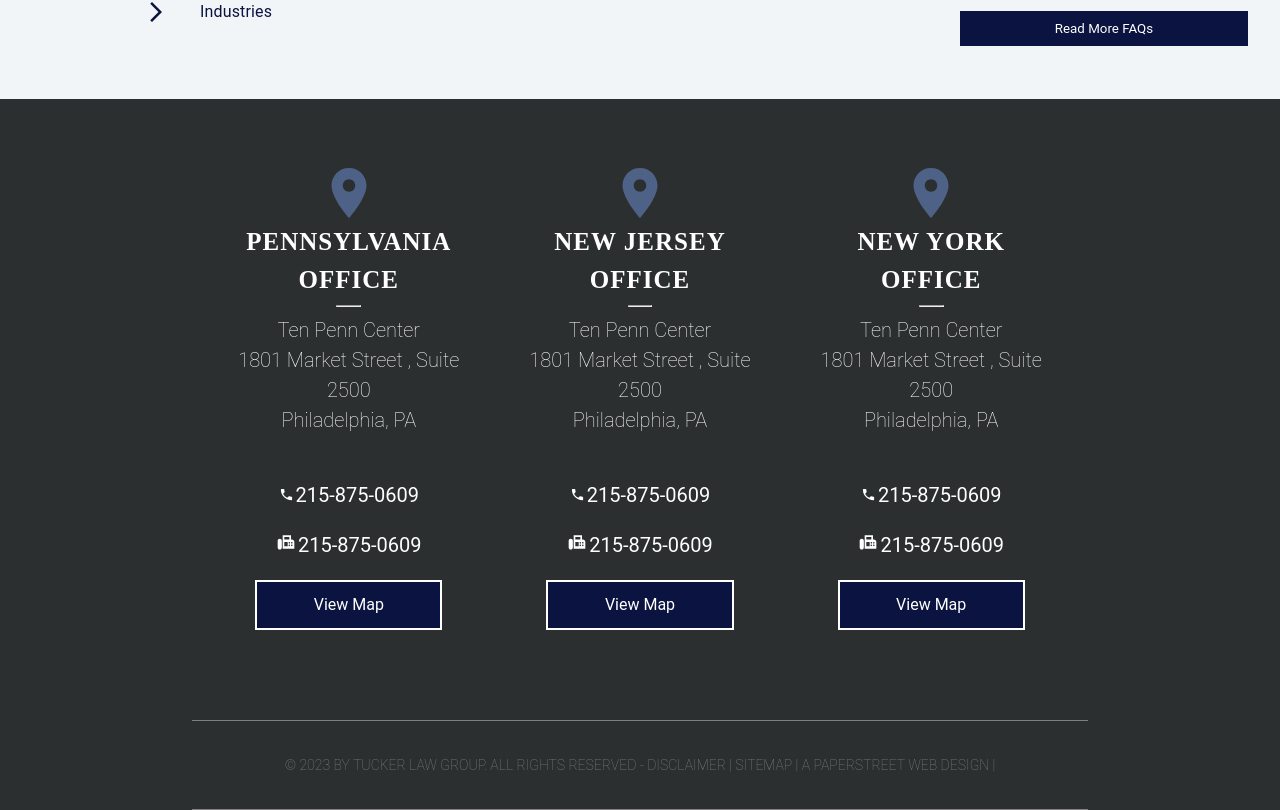
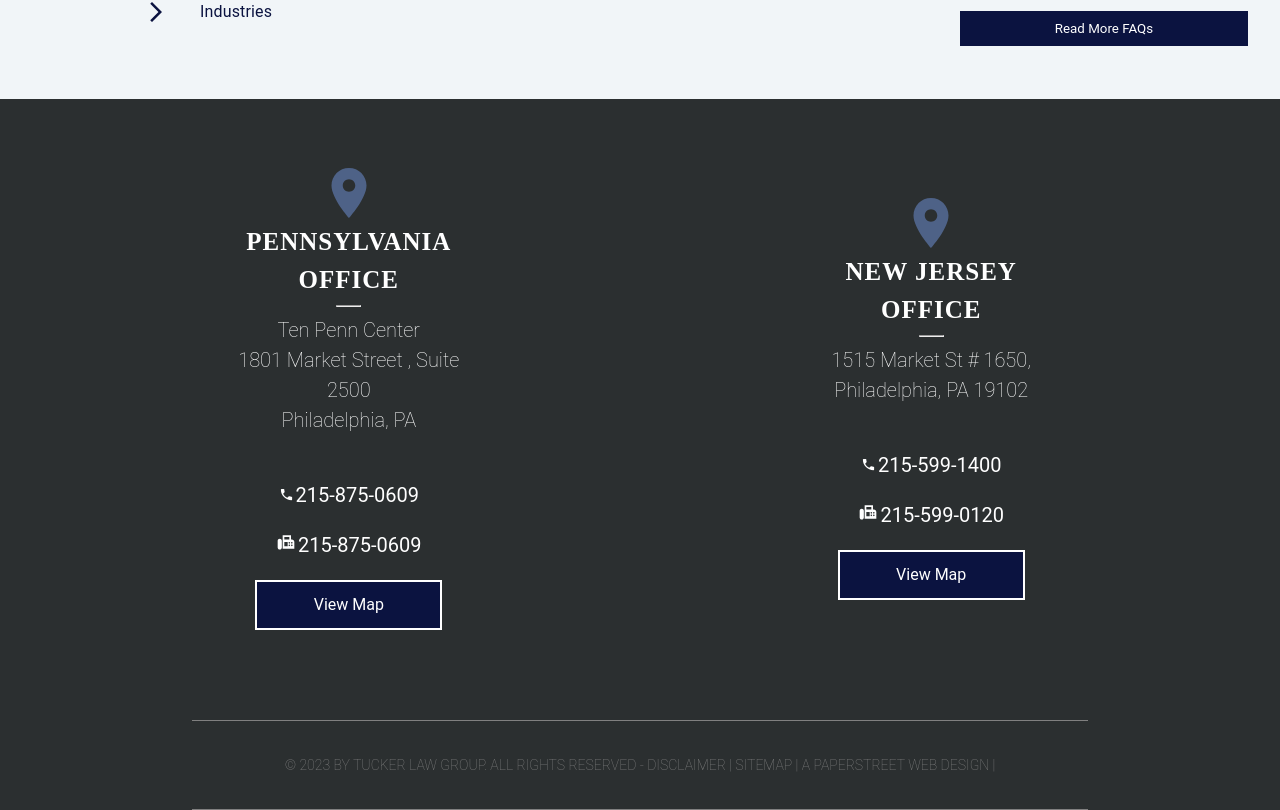
Before and after one commit to galicouser/lessinlawfinal, a React (Create React App) app: page /About in a window 1280 px wide. Shown: the part 1926-2736 px from the top of the page. Built offline with nearby package versions, Linux system fonts and the light colour scheme.

Commit message:
Update Application

```diff
--- a/src/components/Address.js
+++ b/src/components/Address.js
@@ -5,77 +5,55 @@
 import '../times-new-roman.css'
 import FaxIcon from '@mui/icons-material/Fax';
 
-const Address =()=>{
+const Address = () => {
 
     return (
         <AddressContainer>
             <div className='AddressInner'>
                 <div className='Address1'>
-                    <LocationOnIcon style={{fontSize:60}} className='LocationIcon'/>
+                    <LocationOnIcon style={{ fontSize: 60 }} className='LocationIcon' />
                     <div className='OfficeName'>
-                            PENNSYLVANIA OFFICE
+                        PENNSYLVANIA OFFICE
                     </div>
-                    <hr className='DividerAddress'/>
+                    <hr className='DividerAddress' />
                     <p className='AddressText'>Ten Penn Center
-                    <br/>
-                    1801 Market Street , Suite 2500
-                    <br/>
-                    Philadelphia, PA
+                        <br />
+                        1801 Market Street , Suite 2500
+                        <br />
+                        Philadelphia, PA
                     </p>
 
 
                     <div className='ContactNumber'>
-                        <p className='Number'><LocalPhoneIcon style={{fontSize:15,marginRight:2}}/>215-875-0609</p>
-                        <p className='Number'><FaxIcon style={{fontSize:20,marginRight:2}}/>215-875-0609</p>
+                        <p className='Number'><LocalPhoneIcon style={{ fontSize: 15, marginRight: 2 }} />215-875-0609</p>
+                        <p className='Number'><FaxIcon style={{ fontSize: 20, marginRight: 2 }} />215-875-0609</p>
                     </div>
                     <div className='ViewMapButton'>
                         View Map
                     </div>
                 </div>
                 <div className='Address1'>
-                <LocationOnIcon style={{fontSize:60}} className='LocationIcon'/>
+                    <LocationOnIcon style={{ fontSize: 60 }} className='LocationIcon' />
                     <div className='OfficeName'>
-                    NEW JERSEY OFFICE
+                        NEW JERSEY OFFICE
                     </div>
-                    <hr className='DividerAddress'/>
-                    <p className='AddressText'>Ten Penn Center
-                    <br/>
-                    1801 Market Street , Suite 2500
-                    <br/>
-                    Philadelphia, PA
+                    <hr className='DividerAddress' />
+                    <p className='AddressText'>1515 Market St # 1650,
+                        <br />
+                        Philadelphia, PA 19102
                     </p>
 
 
                     <div className='ContactNumber'>
-                        <p className='Number'><LocalPhoneIcon style={{fontSize:15,marginRight:2}}/>215-875-0609</p>
-                        <p className='Number'><FaxIcon style={{fontSize:20,marginRight:2}}/>215-875-0609</p>
+                        <p className='Number'><LocalPhoneIcon style={{ fontSize: 15, marginRight: 2 }} />215-599-1400</p>
+                        <p className='Number'><FaxIcon style={{ fontSize: 20, marginRight: 2 }} />215-599-0120</p>
                     </div>
+
                     <div className='ViewMapButton'>
                         View Map
                     </div>
                 </div>
-               <div className='Address1'>
-               <LocationOnIcon style={{fontSize:60}} className='LocationIcon'/>
-                    <div className='OfficeName'>
-                    NEW YORK OFFICE
-                    </div>
-                    <hr className='DividerAddress'/>
-                    <p className='AddressText'>Ten Penn Center
-                    <br/>
-                    1801 Market Street , Suite 2500
-                    <br/>
-                    Philadelphia, PA
-                    </p>
 
-
-                    <div className='ContactNumber'>
-                        <p className='Number'><LocalPhoneIcon style={{fontSize:15,marginRight:2}}/>215-875-0609</p>
-                        <p className='Number'><FaxIcon style={{fontSize:20,marginRight:2}}/>215-875-0609</p>
-                    </div>
-                    <div className='ViewMapButton'>
-                        View Map
-                    </div>
-                </div>
             </div>
         </AddressContainer>
     )
--- a/src/components/ContactPageAddress.js
+++ b/src/components/ContactPageAddress.js
@@ -43,34 +43,10 @@
                         NEW JERSEY OFFICE
                     </div>
                     <hr className='DividerAddress' />
-                    <p className='AddressText'>Ten Penn Center
+                    <p className='AddressText'>
+                        1515 Market St # 1650,
                         <br />
-                        1801 Market Street , Suite 2500
-                        <br />
-                        Philadelphia, PA
-                    </p>
-
-
-                    <div className='ContactNumber'>
-                        <p className='Number'><LocalPhoneIcon style={{ fontSize: 15, marginRight: 2 }} />215-875-0609</p>
-                        <p className='Number'><FaxIcon style={{ fontSize: 20, marginRight: 2 }} />215-875-0609</p>
-                    </div>
-                    <div className='ViewMapButton'>
-                        View Map
-                    </div>
-                </div>
-                <div className='Address1'>
-                    {/* <LocationOnIcon style={{fontSize:60}} className='LocationIcon'/> */}
-                    <img src={nyc} style={{ width: '300px', height: '180px'  }} />
-                    <div className='OfficeName'>
-                        NEW YORK OFFICE
-                    </div>
-                    <hr className='DividerAddress' />
-                    <p className='AddressText'>Ten Penn Center
-                        <br />
-                        1801 Market Street , Suite 2500
-                        <br />
-                        Philadelphia, PA
+                        Philadelphia, PA 19102
                     </p>
 
 
@@ -83,6 +59,7 @@
                     </div>
                 </div>
 
+
             </div>
         </AddressContainer2Contact>
     )
--- a/src/components/Header.js
+++ b/src/components/Header.js
@@ -514,7 +514,7 @@
                             {' '}
                             NEW JERSEY:
                             <PhoneIcon style={{ fontSize: 14.5 }} className="HeaderPhone" />{' '}
-                            215-875-0609
+                            215-599-1400
                         </p>
                     </div>
 
```
